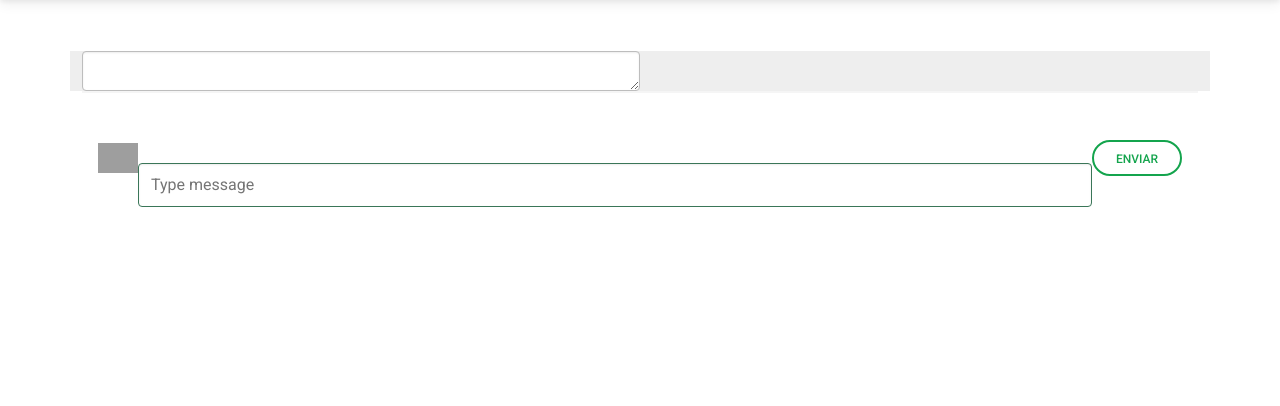
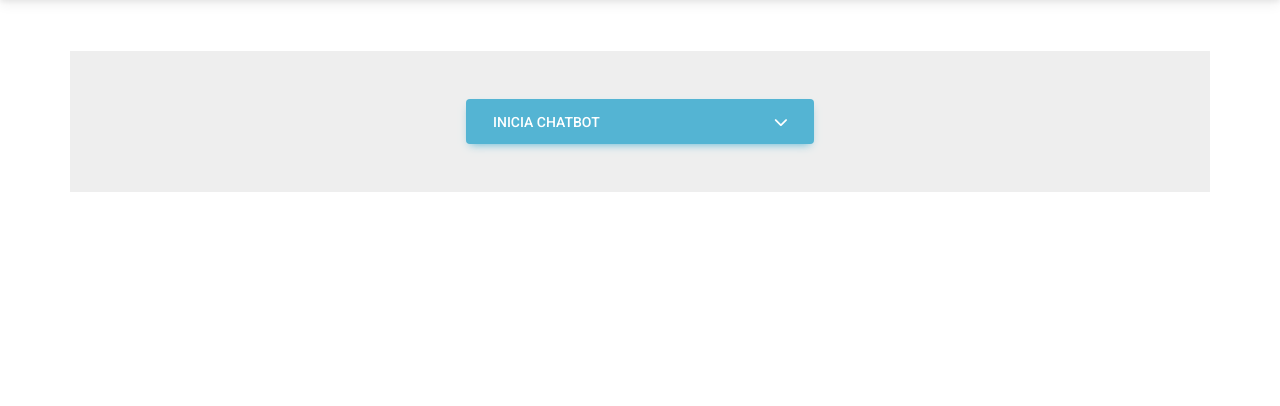
Before and after one commit to Samir117/Centro-Medicina-Natural, a Flask app: page /chatbot in a window 1280 px wide. Shown: the part 128-534 px from the top of the page. Run offline with Flask 2, Linux system fonts and the light colour scheme; some libraries are stand-ins or nearby versions; grey boxes are pictures that could not be loaded.

Commit message:
Fond-end Finalizado

```diff
--- a/static/js/script.js
+++ b/static/js/script.js
@@ -177,9 +177,16 @@ async function chat() {
                 var conve = JSON.stringify(resultados)
                 console.log (conve)
 
-                var chat = document.getElementById("chat")
-                chat.value= conve.replace(/['"]+/g, '');
+                var bot = document.getElementById("bot")
+                bot.value= conve.replace(/['"]+/g, '');
+
+
+
+               envio = document.getElementById("envio")
+               envio.value = input
+
             })
+
 
     } else {
         alert('Campos invalidos')
--- a/templates/chatbot.html
+++ b/templates/chatbot.html
@@ -1,31 +1,68 @@
 {% extends './layout.html' %}
 {% block body %}
-
 <div class="container">
   <div class="row">
+
     <section style="background-color: #eee;">
+      <div class="container py-5">
 
-                  <div class="col-lg-6 col-sm-6 col-md-6">
-                      <textarea class="form-control" id="chat" rows="1"></textarea>
+        <div class="row d-flex justify-content-center">
+          <div class="col-md-8 col-lg-6 col-xl-4">
+
+            <!-- Buttons trigger collapse -->
+            <a class="btn btn-info btn-lg btn-block" data-mdb-toggle="collapse" href="#collapseExample"
+              role="button" aria-expanded="false" aria-controls="collapseExample">
+              <div class="d-flex justify-content-between align-items-center">
+                <span>Inicia ChatBot</span>
+                <i class="fas fa-chevron-down"></i>
+              </div>
+            </a>
+
+            <!-- Collapsed content -->
+            <div class="collapse mt-3" id="collapseExample">
+              <div class="card" id="chat4">
+                <div class="card-body" data-mdb-perfect-scrollbar="true"
+                  style="position: relative; height: 400px">
+
+                  <div class="d-flex flex-row justify-content-start">
+                    <img src="{{ url_for('static', filename='assets/mujer.png') }}"
+                      alt="avatar 1" style="width: 45px; height: 100%;">
+                    <div>
+                      <textarea disabled class="small p-2 ms-3 mb-1 rounded-3" id="bot" rows = "6" style="background-color: #f5f6f7;"></textarea>
+                      <p class="small me-3 mb-3 rounded-3 text-muted d-flex justify-content-end"><script>fecha()</script></p>
+
+                    </div>
+
                   </div>
 
+                  <div class="d-flex flex-row justify-content-end">
+                    <div>
+                      <textarea disabled class="small p-2 ms-3 mb-1 rounded-3" id="envio" rows = "1" style="background-color: #f5f6f7;"></textarea>
+                      </p>
+                      <p class="small me-3 mb-3 rounded-3 text-muted d-flex justify-content-end"><script>fecha()</script></p>
+                    </div>
+                    <img src="{{ url_for('static', filename='assets/hombre.png') }}"
+                      alt="avatar 1" style="width: 45px; height: 100%;">
+                  </div>
 
+                </div>
+                <div class="card-footer text-muted d-flex justify-content-start align-items-center p-3">
+                  <img src="{{ url_for('static', filename='assets/hombre.png') }}"
+                    alt="avatar 3" style="width: 40px; height: 100%;">
+                  <input type="text" class="form-control form-control-lg" id="inputchat"
+                    placeholder="Type message">
+                  <a class="ms-3 link-info" onclick="chat()" href="#!"><i class="fas fa-paper-plane"></i></a>
+                </div>
               </div>
-              <div class="card-footer text-muted d-flex justify-content-start align-items-center p-3">
-                <img src="https://mdbcdn.b-cdn.net/img/Photos/new-templates/bootstrap-chat/ava3-bg.webp"
-                  id="" alt="avatar 3" style="width: 40px; height: 100%;">
-                <input style="border-color: #3a7658;" type="text" class="form-control form-control-lg" id="inputchat" placeholder="Type message">
-                <button onclick="chat()" id="button" class="btn btn-outline-success btn-rounded" data-mdb-ripple-color="dark" type="button">Enviar</button>
-              </div>
+            </div>
 
-            </div>
           </div>
         </div>
+
       </div>
     </section>
 
   </div>
-
 </div>
 
 
--- a/templates/resumen.html
+++ b/templates/resumen.html
@@ -16,11 +16,11 @@
     <div class="row">
         <div class="col-lg-6 col-sm-6 col-md-6">
             <label for="exampleFormControlTextarea1" class="display-6"> Resumen</label>
-            <textarea class="form-control" id="idresumen" rows="10"></textarea>
+            <textarea disabled class="form-control" id="idresumen" rows="10"></textarea>
         </div>
         <div class="col-lg-6 col-sm-6 col-md-6">
             <label for="exampleFormControlTextarea1" class="display-6"> Traducción</label>
-            <textarea class="form-control" id="idtraduccion" rows="10"></textarea>
+            <textarea disabled class="form-control" id="idtraduccion" rows="10"></textarea>
         </div>
     </div>
 
```
Also changed, not shown: static/css/style.css (+50 -0 lines), templates/sentimientos_emociones.html (+5 -4 lines), static/assets/hombre.png (added), static/assets/mujer.png (added).
